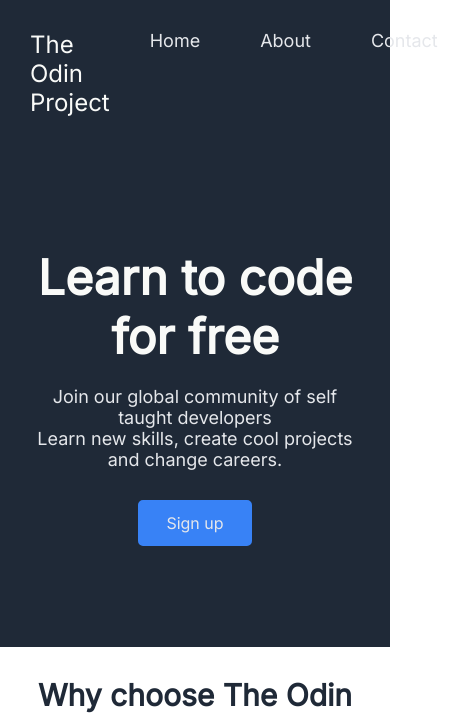
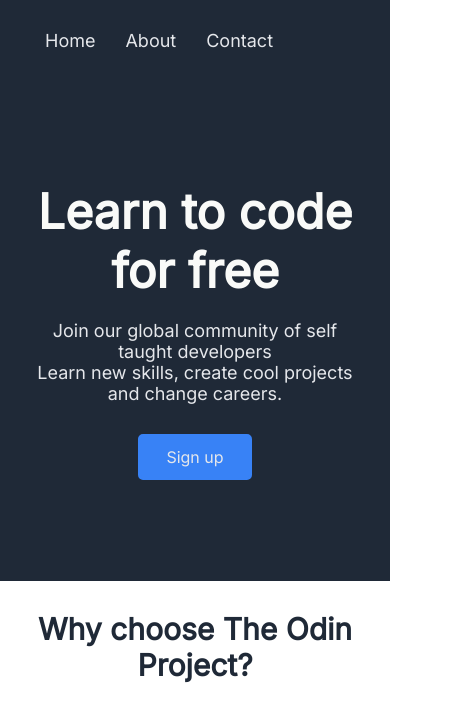
Before and after one commit to lacdev/landing-page, a plain HTML site: page index.html in a window 390 px wide. Shown: the top 716 px of the page, 458 px wide, since content can reach past the window. Drawn offline with Linux system fonts and the light colour scheme.

Commit message:
fix margin and padding on nav links on md query

```diff
--- a/css/styles.css
+++ b/css/styles.css
@@ -309,3 +309,20 @@ body {
     display: none;
   }
 }
+
+@media (min-width: 320px) and (max-width: 480px) {
+  .header-logo-container {
+    display: none;
+  }
+
+  .nav-links {
+    align-items: center;
+    justify-content: space-between;
+    align-items: center;
+  }
+
+  .nav-link {
+    margin: 5px;
+    padding: 5px 10px;
+  }
+}
--- a/index.html
+++ b/index.html
@@ -12,7 +12,7 @@
       <section class="hero">
         <header class="header">
           <nav class="nav">
-            <div>
+            <div class="header-logo-container">
               <a href="#" class="header-logo">The Odin Project</a>
             </div>
             <div>
```
